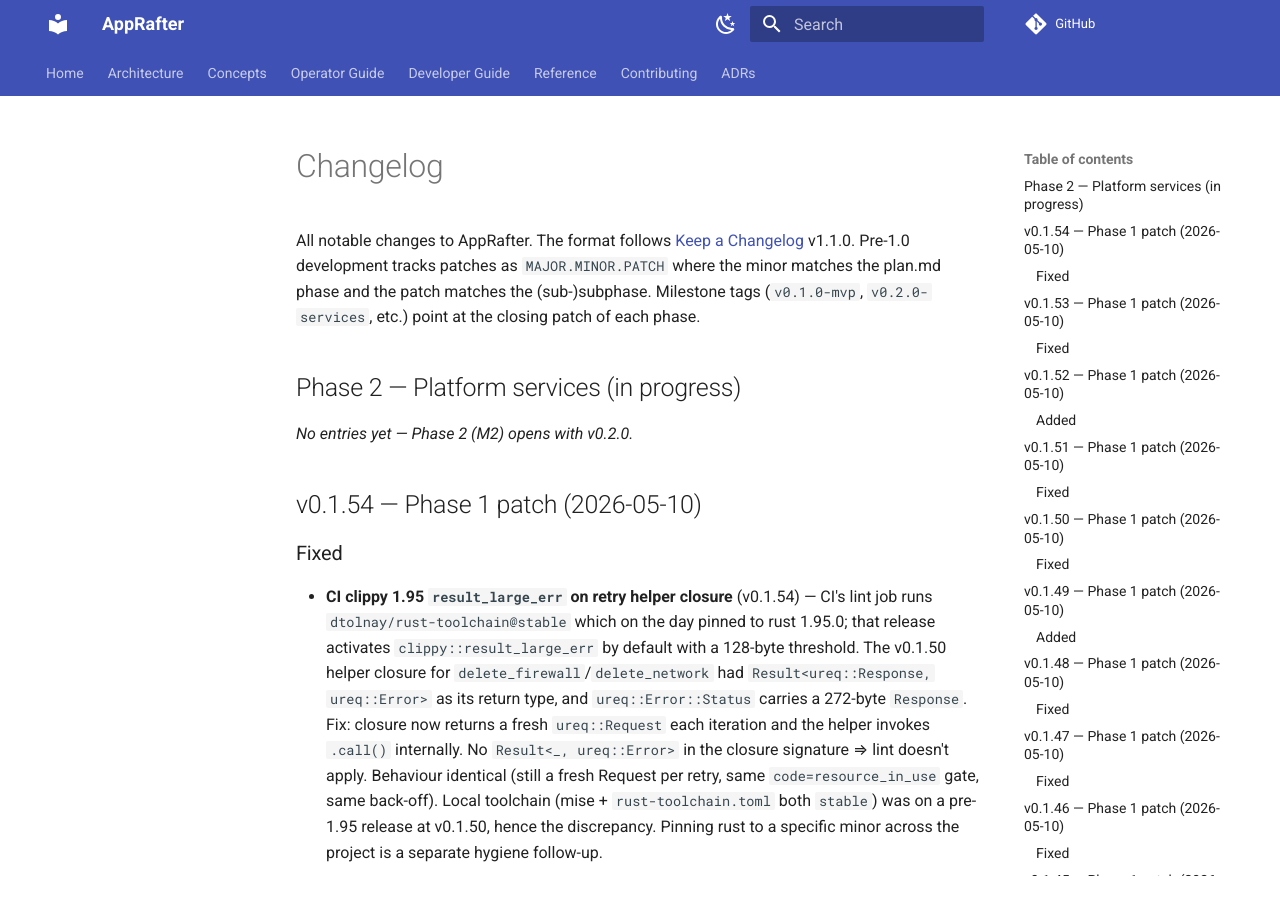
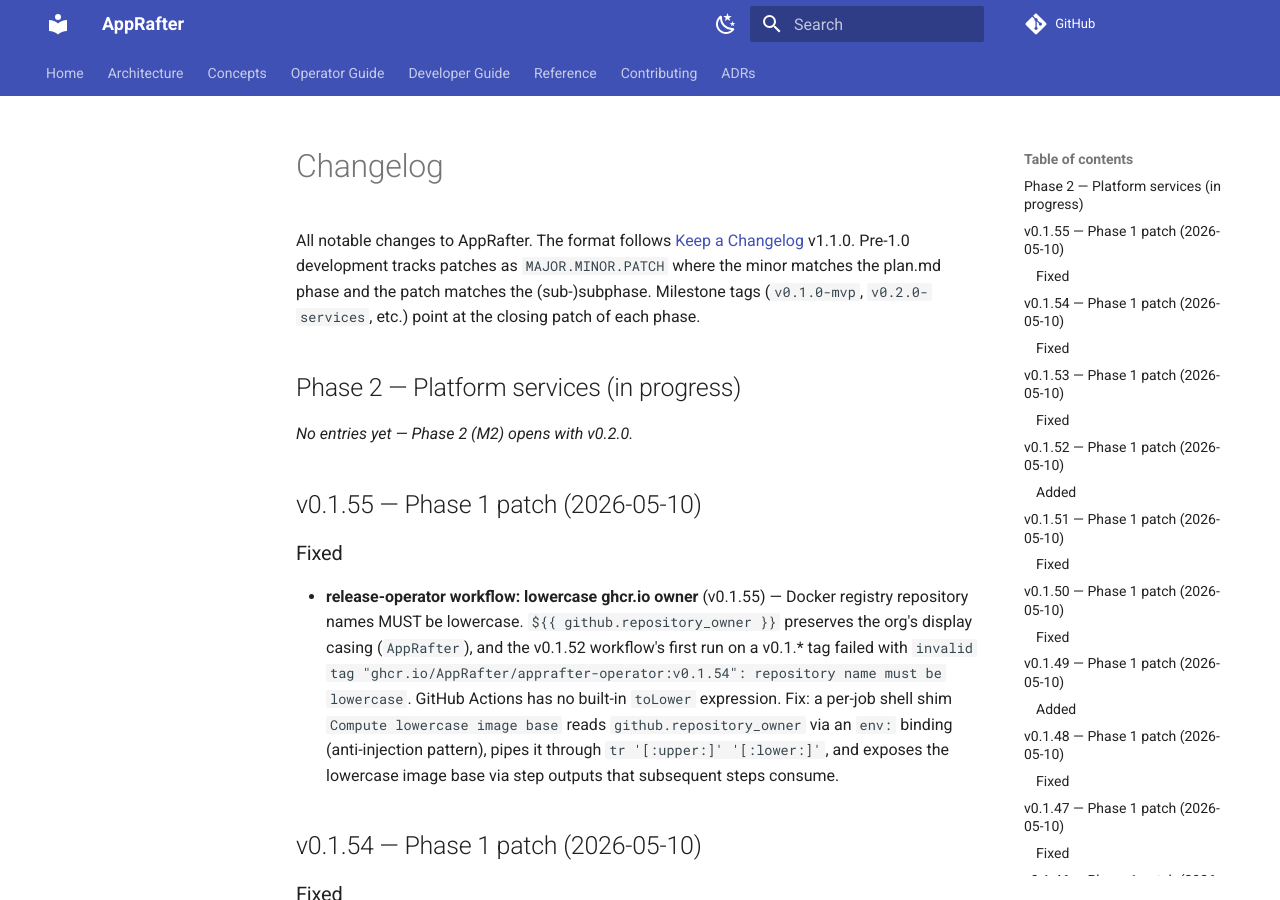
Before and after one commit to AppRafter/apprafter, an MkDocs documentation site: the page built from docs/changelog/UNRELEASED.md, in a window 1280 px wide and 900 px high. Built offline with MkDocs 1.6.1 and Material for MkDocs 9.7.7, drawn with Linux system fonts in a browser that asks for light colours; comment, search, counter and statistics services are not loaded.

Commit message:
docs(changelog): v0.1.55 — lowercase ghcr.io owner in workflow
Co-Authored-By: Claude Opus 4.7 (1M context) <noreply@anthropic.com>

```diff
--- a/docs/changelog/UNRELEASED.md
+++ b/docs/changelog/UNRELEASED.md
@@ -10,6 +10,24 @@ patch of each phase.
 ## Phase 2 — Platform services (in progress)
 
 _No entries yet — Phase 2 (M2) opens with v0.2.0._
+
+## v0.1.55 — Phase 1 patch (2026-05-10)
+
+### Fixed
+
+- **release-operator workflow: lowercase ghcr.io owner**
+  (v0.1.55) — Docker registry repository names MUST be
+  lowercase. `${{ github.repository_owner }}` preserves the
+  org's display casing (`AppRafter`), and the v0.1.52
+  workflow's first run on a v0.1.* tag failed with
+  `invalid tag "ghcr.io/AppRafter/apprafter-operator:v0.1.54":
+  repository name must be lowercase`. GitHub Actions has no
+  built-in `toLower` expression. Fix: a per-job shell shim
+  `Compute lowercase image base` reads `github.repository_owner`
+  via an `env:` binding (anti-injection pattern), pipes it
+  through `tr '[:upper:]' '[:lower:]'`, and exposes the
+  lowercase image base via step outputs that subsequent steps
+  consume.
 
 ## v0.1.54 — Phase 1 patch (2026-05-10)
 
```
Also changed, not shown: plan.md (+1 -0 lines).
